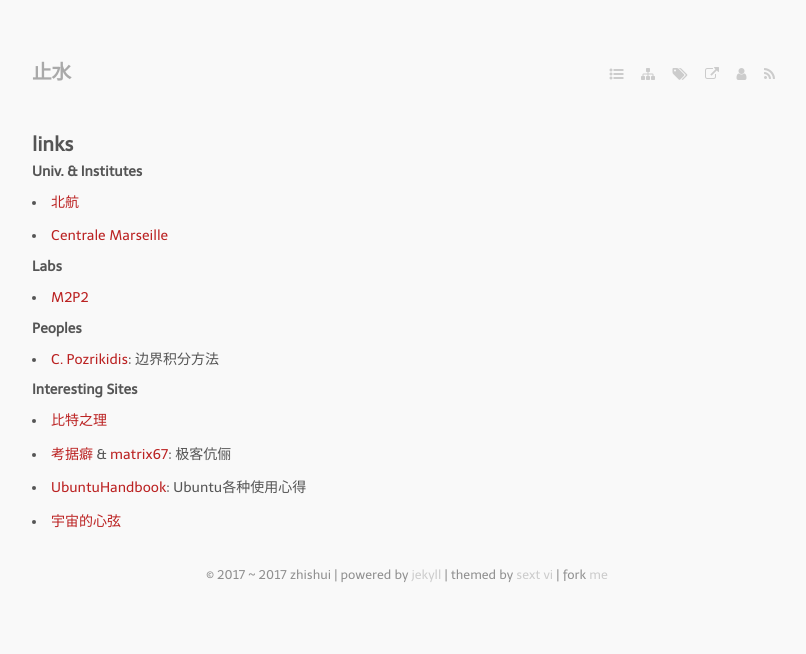
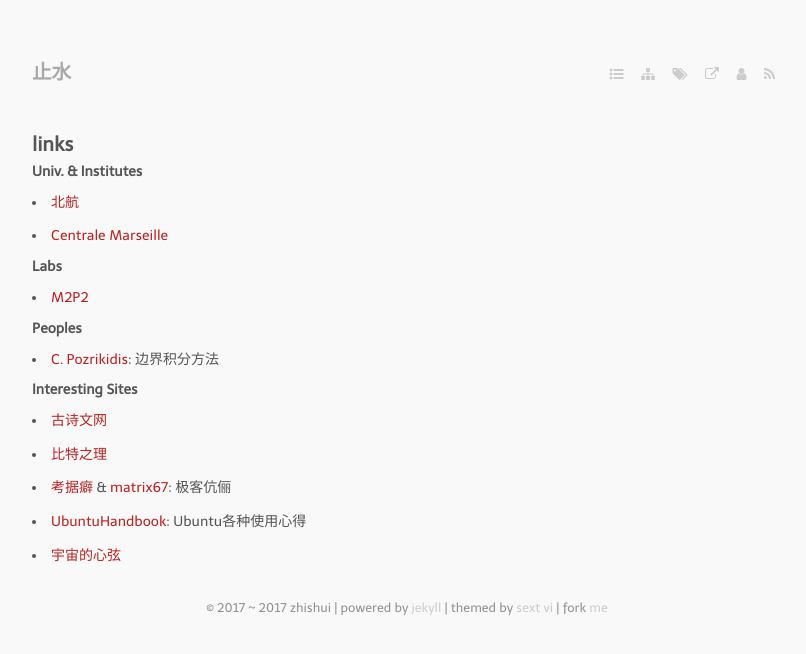
Before and after one commit to bizhishui/bizhishui.github.io, a Jekyll site: the page built from links.md, in a window 1280 px wide. Shown: the top 654 px of the page, without its empty margins (233-1039 px from the left). Built offline with Jekyll 4.4.1, drawn with Linux system fonts in a browser that asks for light colours; nearby versions of some CDN libraries; some web fonts are replaced.

Commit message:
update links

```diff
--- a/links.md
+++ b/links.md
@@ -17,6 +17,7 @@ layout: page
 
 
 #### Interesting Sites
+- [古诗文网](http://www.gushiwen.org/)
 - [比特之理](http://www.kylen314.com/)
 - [考据癖](http://localhost-8080.com/) & [matrix67](http://www.matrix67.com/): 极客伉俪
 - [UbuntuHandbook](http://ubuntuhandbook.org/): Ubuntu各种使用心得
```
